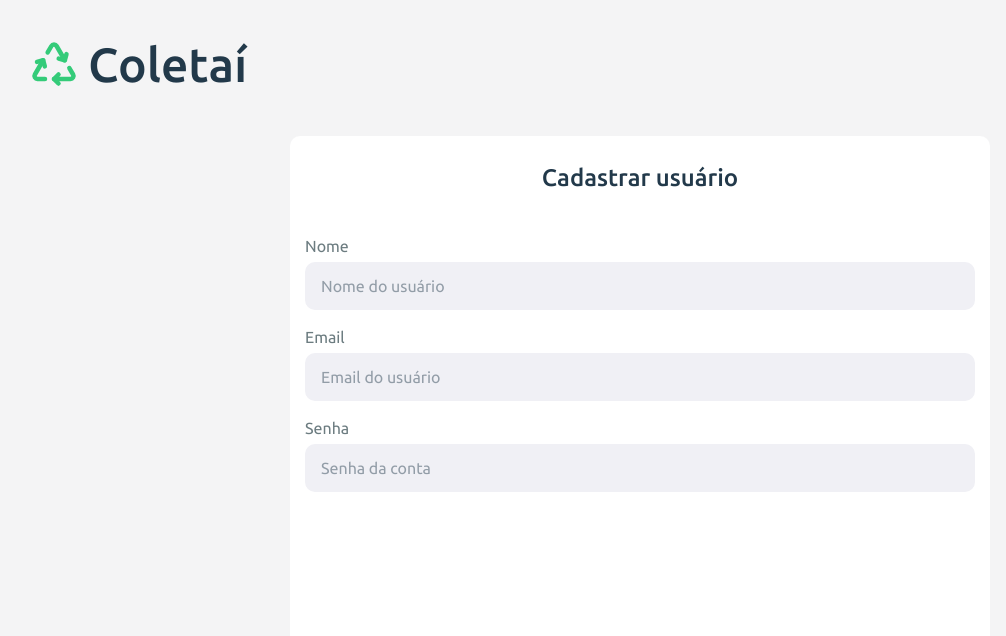
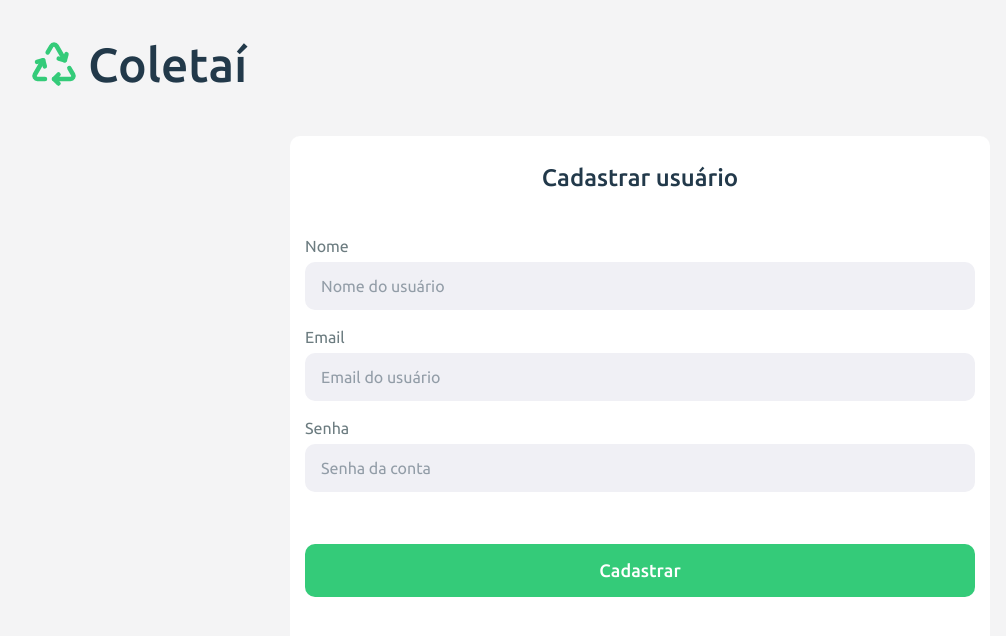
Before and after one commit to akiraTatesawa/coletai-front, a React (Vite) app: page /sign-up/user in a window 1280 px wide. Shown: the top 636 px of the page, without its empty margins (0-1006 px from the left). Built offline with nearby package versions, Linux system fonts and the light colour scheme.

Commit message:
feat: add submit button on registration forms

```diff
--- a/src/components/Button/index.tsx
+++ b/src/components/Button/index.tsx
@@ -1,16 +1,24 @@
-import { MouseEventHandler, ReactNode } from "react";
+import { ButtonHTMLAttributes, MouseEventHandler, ReactNode } from "react";
 
 import { Button } from "./styles";
 
-interface PrimaryButtonProps {
+interface PrimaryButtonProps extends ButtonHTMLAttributes<HTMLButtonElement> {
   children: ReactNode;
-  handleClick: MouseEventHandler<HTMLButtonElement>;
+  handleClick?: MouseEventHandler<HTMLButtonElement>;
 }
 
-export function PrimaryButton({ handleClick, children }: PrimaryButtonProps) {
+export function PrimaryButton({
+  type = "button",
+  handleClick,
+  children,
+}: PrimaryButtonProps) {
   return (
-    <Button type="button" onClick={handleClick}>
+    <Button type={type} onClick={handleClick}>
       {children}
     </Button>
   );
 }
+
+PrimaryButton.defaultProps = {
+  handleClick: undefined,
+};
--- a/src/components/Input/index.tsx
+++ b/src/components/Input/index.tsx
@@ -5,12 +5,13 @@ import { InputContainer, StyledLabel, StyledInput } from "./styles";
 interface InputProps extends InputHTMLAttributes<HTMLInputElement> {
   id: string;
   name: string;
+  label: string;
 }
 
-export function Input({ id, name, ...props }: InputProps) {
+export function Input({ id, name, label, ...props }: InputProps) {
   return (
     <InputContainer>
-      <StyledLabel htmlFor={id}>{name}</StyledLabel>
+      <StyledLabel htmlFor={id}>{label}</StyledLabel>
       <StyledInput id={id} name={name} autoComplete="off" {...props} />
     </InputContainer>
   );
--- a/src/components/SignUpForms/index.tsx
+++ b/src/components/SignUpForms/index.tsx
@@ -1,5 +1,6 @@
-import { ChangeEvent, useState } from "react";
+import { ChangeEvent, FormEvent, useState } from "react";
 
+import { PrimaryButton } from "../Button";
 import { Input } from "../Input";
 import { Forms } from "./styles";
 
@@ -15,46 +16,53 @@ interface IInputRegistrationData {
 
 export function SignUpForms({ registrationName }: SignUpFormsProps) {
   const preposition = registrationName === "cooperativa" ? "da" : "do";
-
   const [inputRegistrationData, setInputRegistrationData] =
     useState<IInputRegistrationData | null>(null);
 
   function handleInputChange(event: ChangeEvent<HTMLInputElement>) {
     const { name } = event.target;
     const { value } = event.target;
-
     setInputRegistrationData({ ...inputRegistrationData, [name]: value });
   }
 
+  function handleRegistrationSubmit(event: FormEvent) {
+    event.preventDefault();
+    setInputRegistrationData(null);
+  }
+
   return (
-    <Forms>
+    <Forms onSubmit={(e) => handleRegistrationSubmit(e)}>
       <Input
         id="name"
-        name="Nome"
+        label="Nome"
+        name="name"
         type="text"
-        value={inputRegistrationData?.name}
+        value={inputRegistrationData?.name || ""}
         onChange={(e) => handleInputChange(e)}
         placeholder={`Nome ${preposition} ${registrationName}`}
         required
       />
       <Input
         id="email"
-        name="Email"
+        label="Email"
+        name="email"
         type="email"
-        value={inputRegistrationData?.email}
+        value={inputRegistrationData?.email || ""}
         onChange={(e) => handleInputChange(e)}
         placeholder={`Email ${preposition} ${registrationName}`}
         required
       />
       <Input
         id="password"
-        name="Senha"
+        label="Senha"
+        name="password"
         type="password"
-        value={inputRegistrationData?.password}
+        value={inputRegistrationData?.password || ""}
         onChange={(e) => handleInputChange(e)}
         placeholder="Senha da conta"
         required
       />
+      <PrimaryButton type="submit">Cadastrar</PrimaryButton>
     </Forms>
   );
 }
--- a/src/components/SignUpForms/styles.ts
+++ b/src/components/SignUpForms/styles.ts
@@ -9,4 +9,8 @@ export const Forms = styled.form`
 
   width: 100%;
   max-width: 700px;
+
+  > button[type="submit"] {
+    margin-top: 2rem;
+  }
 `;
```
